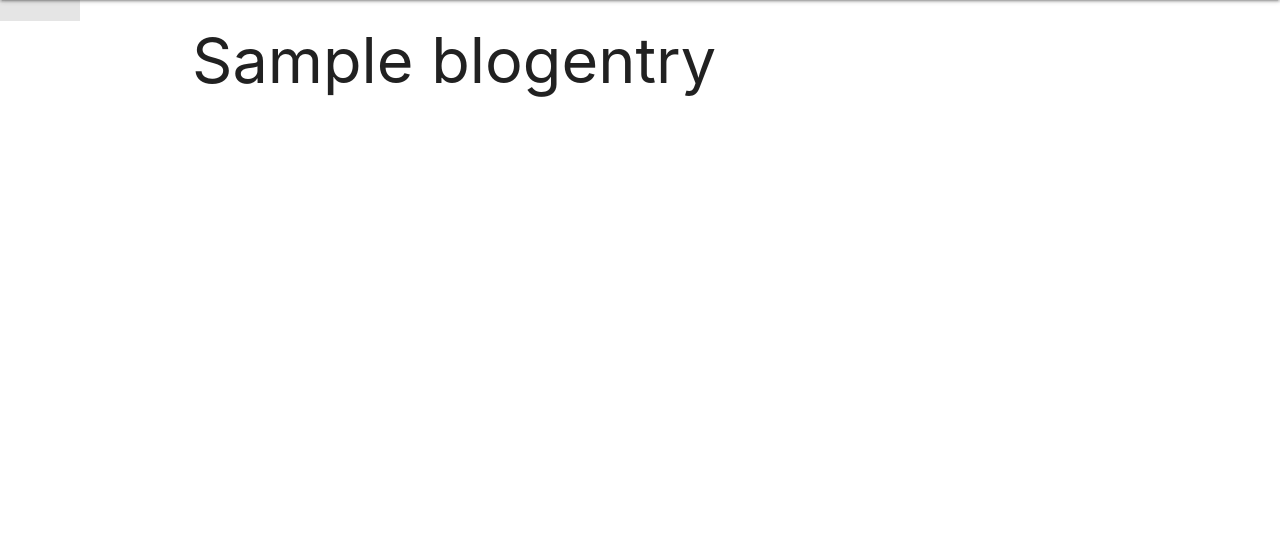
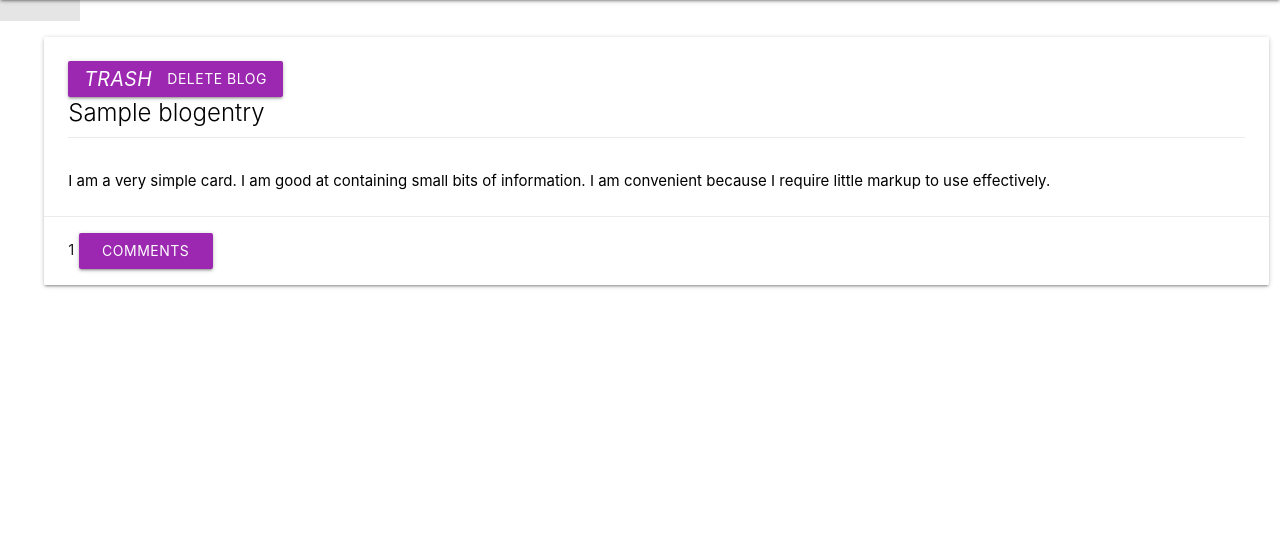
Before and after one commit to polina-g/tech-talk-v2, a Django app: page /blogs/1/ in a window 1280 px wide. Shown: the part 80-620 px from the top of the page. Run offline with Django 3.2, Linux system fonts and the light colour scheme; tables that the repository leaves empty hold one stand-in row (values such as "Sample post").

Commit message:
detail page wip

```diff
--- a/blog/templates/blogs/detail.html
+++ b/blog/templates/blogs/detail.html
@@ -1,10 +1,27 @@
 {% extends "base.html" %}
 {% block main%}
+<br>
+<br>
 
-<div class = "container">
-     <h1>{{blog.title}}</h1>
-
-</div>
+<div class="row">
+    <div class="col s12 ">
+      <div class="card blue-green darken-1 white">
+        <div class="card-content black-text">
+            <a class="waves-effect purple waves-light btn"><i class="material-icons left">trash</i>Delete Blog</a>
+          <span class="card-title">{{blog.title}}</span>
+          <div class="card-action">
 
 
+          </div>
+          <p>I am a very simple card. I am good at containing small bits of information.
+          I am convenient because I require little markup to use effectively.</p>
+        </div>
+        <div class="card-action">
+          <span>{{blog.likes}}</span>
+          <a class="waves-effect purple waves-light btn"><i class="material-icons left"></i>Comments</a>
+        </div>
+      </div>
+    </div>
+  </div>
+
 {% endblock %}
```
